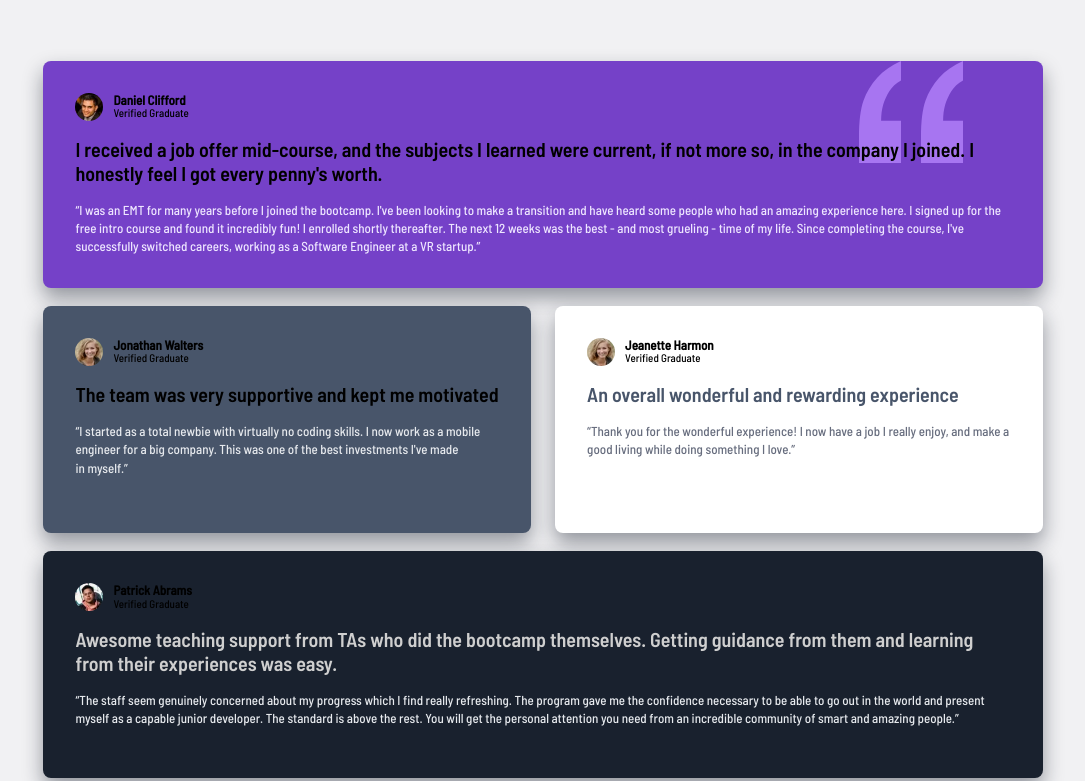
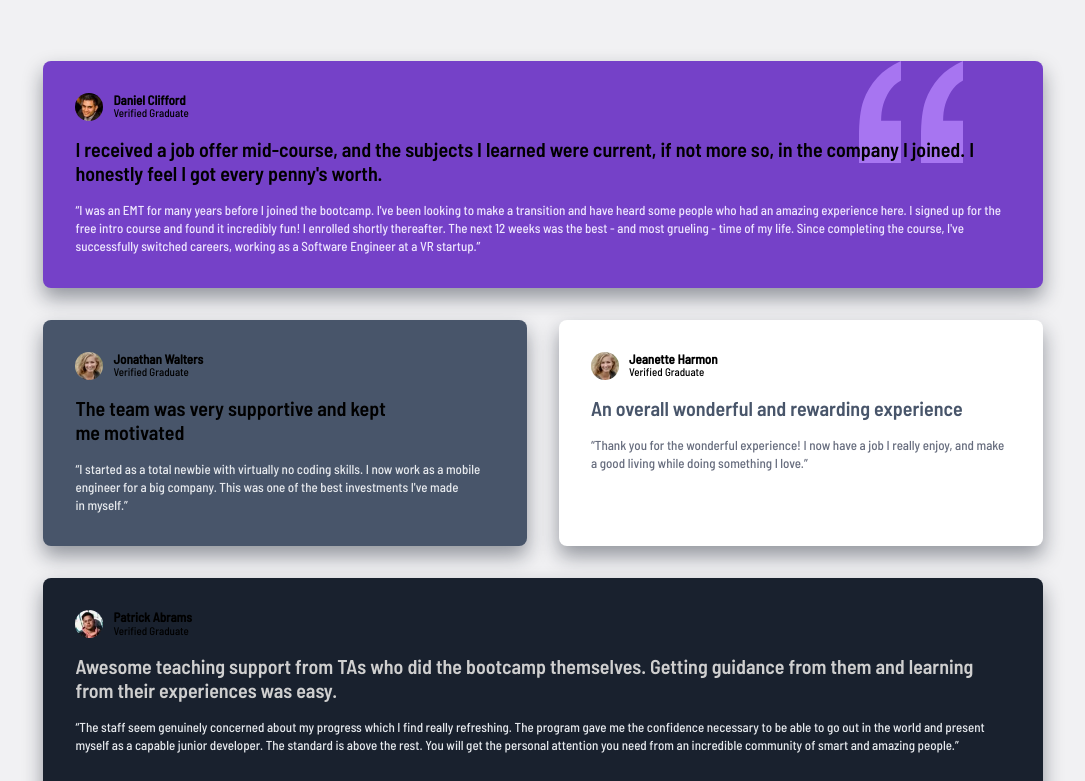
Before and after one commit to JammiM/testimonials-grid-section-fem, a website built with Vite: page index.html in a window 1280 px wide. Shown: the part 105-886 px from the top of the page, without its empty margins (97-1182 px from the left). Built offline with nearby package versions, Linux system fonts and the light colour scheme.

Commit message:
Updated the gap between cards

```diff
--- a/src/scss/base/_layout.scss
+++ b/src/scss/base/_layout.scss
@@ -4,8 +4,7 @@
   display: grid;
   width: 100%;
   flex: 1;
-  gap: clamp(0.625rem, calc(0.405rem + 0.939vw), 1.25rem)
-    clamp(1.25rem, calc(1.14rem + 0.469vw), 1.563rem); // 20px - 25px // 10px - 20px
+  gap: var(--spacing-400);
 }
 
 // tablet
```
